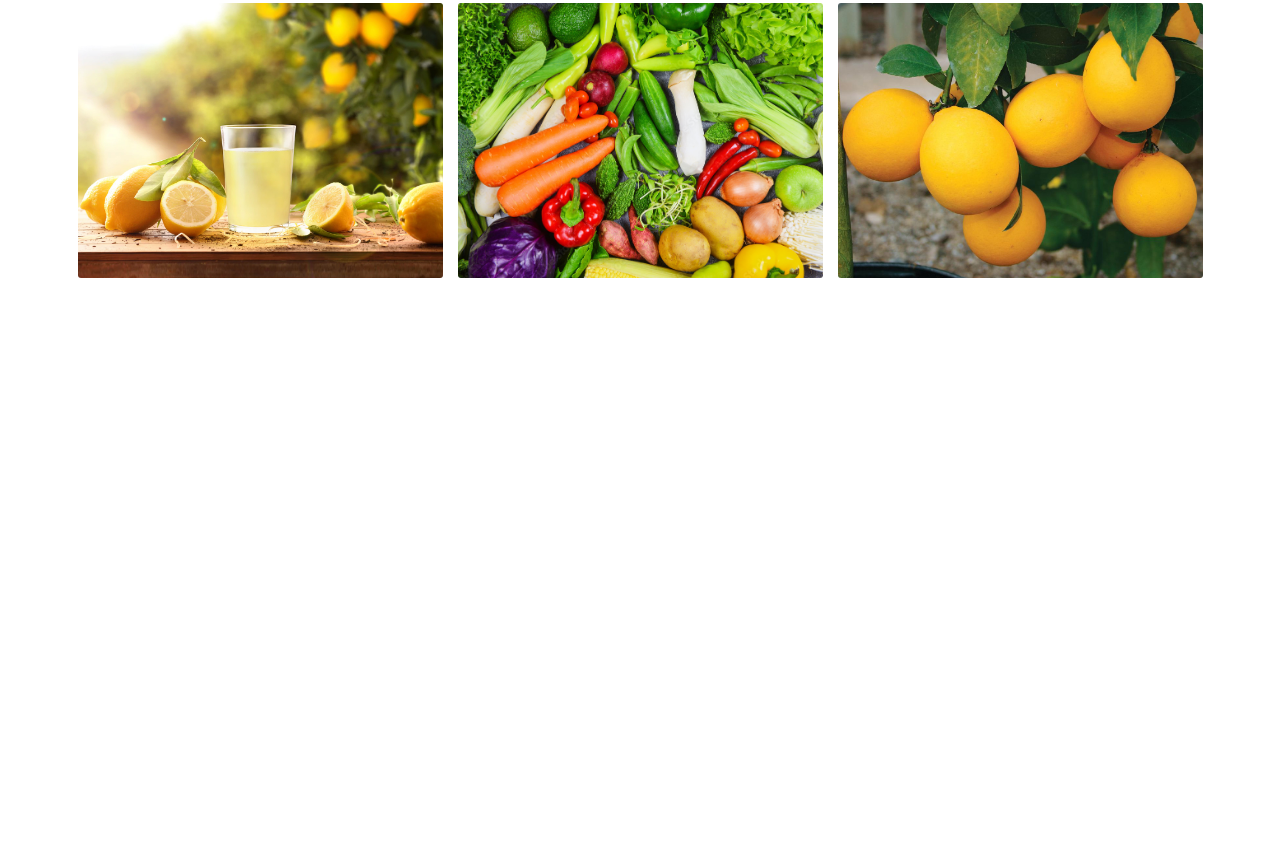
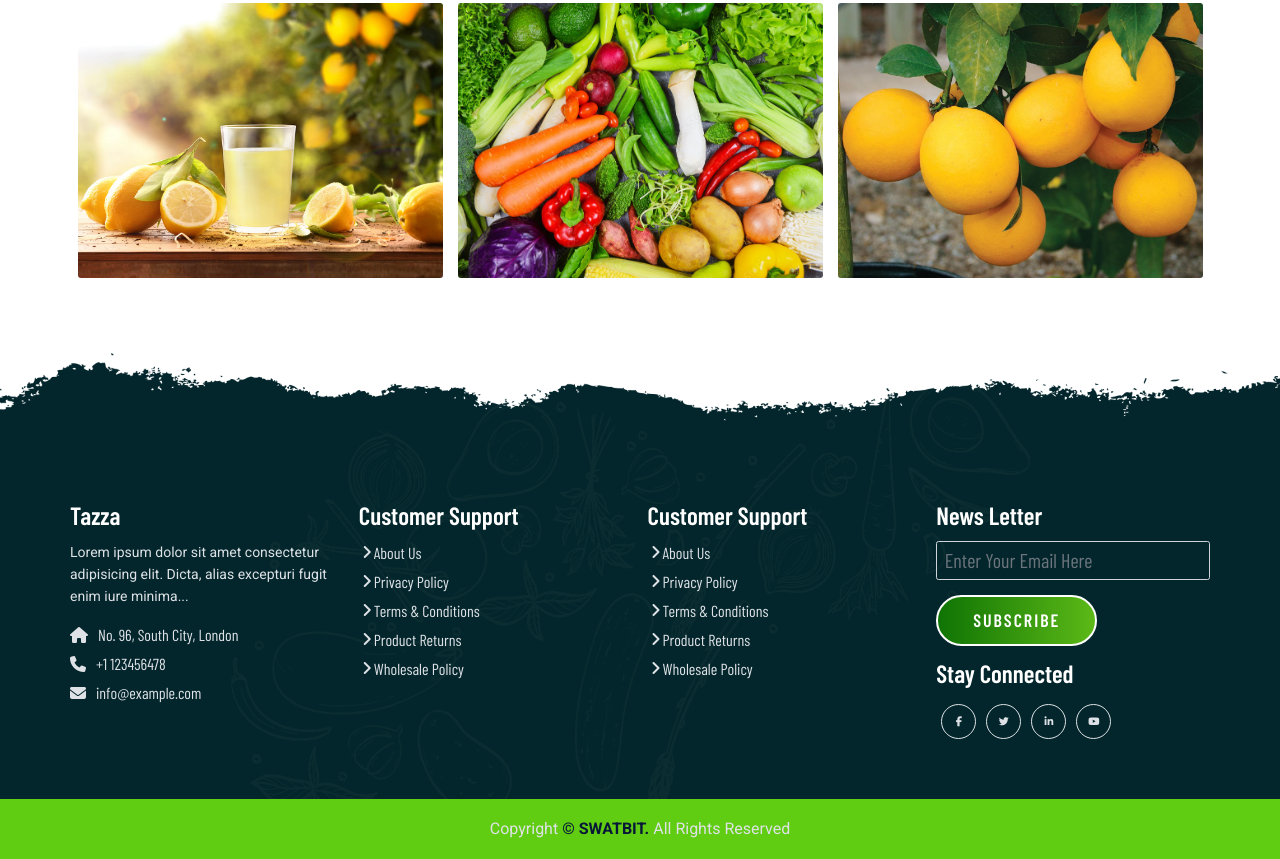
Before and after one commit to SWATBIT/Grocery-Responsive-Website, a plain HTML site: page index.html in a window 1280 px wide. Shown: the part 3740-4599 px from the top of the page. Before the commit the page ends 4083 px from the top, so only its background shows below. Drawn offline with nearby package versions, Linux system fonts and the light colour scheme; a web font is replaced by a local one.

Commit message:
8th Commit

```diff
--- a/css/style.css
+++ b/css/style.css
@@ -478,3 +478,108 @@ section{
 }
 
 /* 8.Footer CSS  */
+
+.footer_wrapper{
+    background: url("../images/footer-bg/footer_bg.png");
+    background-size: cover;
+    background-repeat: no-repeat;
+    background-position: top center;
+    padding-top: 15rem;
+    padding-bottom: 0rem;
+}
+
+.footer_wrapper h5{
+    color: var(--text-white);
+    font-size: 2.5rem;
+    margin-bottom: 1.25rem;
+}
+
+.footer_wrapper ul li{
+    margin-bottom: 0.5rem;
+    list-style: none;
+}
+
+.footer_wrapper .company_details{
+    font-size: 1.4rem;
+}
+
+.footer_wrapper .contact-info li a{
+    color: var(--text-gray);
+    font-size: 1.6rem;
+}
+
+.footer_wrapper .link-widget li a,
+.footer_wrapper p{
+    color: var(--text-gray);
+    font-size: 1.6rem;
+    padding-left: 1.5rem;
+    position: relative;
+    -webkit-transition: all 0.3s ease-out 0s;
+    transition: all 0.3s ease-out 0s;
+}
+
+.footer_wrapper .link-widget li a:before{
+    content: '\f105';
+    font-family: "Font Awesome 5 Free";
+    font-weight: 900;
+    position: absolute;
+    left: 0.3rem;
+    top: 50%;
+    -webkit-transform: translateY(-50%);
+    transform: translateY(-50%);
+}
+
+.footer_wrapper .link-widget li a:hover{
+    margin-left: .625rem;
+    color: var(--secondary-color);
+}
+
+.footer_wrapper .social-network a{
+    width: 3.5rem;
+    height: 3.5rem;
+    line-height: 3.2rem;
+    margin: .5rem;
+    display: inline-block;
+    border: 0.125rem solid var(--text-gray);
+    color: var(--text-gray);
+    text-align: center;
+    border-radius: 100%;
+    -webkit-transition: all 0.3s cubic-bezier(0.645, 0.045, 0.355,1);
+    transition: all 0.3s cubic-bezier(0.645, 0.045, 0.355,1);
+}
+
+.footer_wrapper .social-network a:hover{
+    background-color: var(--secondary-color);
+    border-color: var(--secondary-color);
+    color: var(--text-white);
+    box-shadow: 0 0.625rem .9375rem 0 rgb(0 0 0/10%);
+    transform: translateY(-0.1875rem);
+}
+
+.footer_wrapper .form-control{
+    font-size: 2rem;
+    color: var(--text-white);
+}
+
+.footer_wrapper .form-control:focus{
+    outline: none;
+    box-shadow: none;
+    border-color: var(--secondary-color);
+}
+
+.footer_wrapper .copyright-section{
+    background-color: var(--secondary-color);
+    text-align: center;
+    margin-top: 5rem;
+}
+
+.footer_wrapper .copyright-section p{
+    margin-top: 0;
+    padding: 3rem 0;
+    line-height: 0;
+}
+
+.footer_wrapper .copyright-section a{
+    color: var(--primary-text);
+    font-weight: 600;
+}
--- a/index.html
+++ b/index.html
@@ -467,6 +467,74 @@
 
     <!-- Footer Sedction start -->
 
+    <section class="footer_wrapper mt-3 mb-md-0">
+
+        <!-- Container 1 -->
+        <div class="container px-5 px-lg-0">
+            <div class="row">
+
+                <!-- Column 1 -->
+                <div class="col-lg-3 col-sm-6 mb-5 mb-lg-0">
+                    <h5>Tazza</h5>
+                    <p class="pb-4 ps-0 company_details">Lorem ipsum dolor sit amet consectetur adipisicing elit. Dicta,
+                        alias excepturi fugit enim iure minima...</p>
+                    <div class="contact-info">
+                        <ul class="list-unstyled">
+                            <li><a href="#"><i class="fa fa-home me-3"></i>No. 96, South City, London</a></li>
+                            <li><a href="#"><i class="fa fa-phone me-3"></i>+1 123456478</a></li>
+                            <li><a href="#"><i class="fa fa-envelope me-3"></i>info@example.com</a></li>
+                        </ul>
+                    </div>
+                </div>
+
+                <!-- Column 2 -->
+                <div class="col-lg-3 col-sm-6 mb-5 mb-lg-0">
+                    <h5>Customer Support</h5>
+                    <ul class="link-widget p-0">
+                        <li><a href="#">About Us</a></li>
+                        <li><a href="#">Privacy Policy</a></li>
+                        <li><a href="#">Terms & Conditions</a></li>
+                        <li><a href="#">Product Returns</a></li>
+                        <li><a href="#">Wholesale Policy</a></li>
+                    </ul>
+                </div>
+
+                <!-- Column 3 -->
+                <div class="col-lg-3 col-sm-6 mb-5 mb-lg-0">
+                    <h5>Customer Support</h5>
+                    <ul class="link-widget p-0">
+                        <li><a href="#">About Us</a></li>
+                        <li><a href="#">Privacy Policy</a></li>
+                        <li><a href="#">Terms & Conditions</a></li>
+                        <li><a href="#">Product Returns</a></li>
+                        <li><a href="#">Wholesale Policy</a></li>
+                    </ul>
+                </div>
+
+                <!-- Column 3 -->
+                <div class="col-lg-3 col-sm-6 mb-5 mb-lg-0">
+                    <h5>News Letter</h5>
+                    <div class="form-group mb-4">
+                        <input type="email" class="form-control bg-transparent" placeholder="Enter Your Email Here">
+                        <button type="submit" class="btn main-btn">Subscribe</button>
+                    </div>
+                    <h5>Stay Connected</h5>
+                    <ul class="social-network d-flex align-items-center p-0">
+                        <li><a href="#"><i class="fab fa-facebook-f"></i></a></li>
+                        <li><a href="#"><i class="fab fa-twitter"></i></a></li>
+                        <li><a href="#"><i class="fab fa-linkedin-in"></i></a></li>
+                        <li><a href="#"><i class="fab fa-youtube"></i></a></li>
+                    </ul>
+                </div>
+            </div>
+        </div>
+
+        <!-- Container 2 -->
+        <div class="container-fluid copyright-section">
+            <p>Copyright <a href="#">© SWATBIT.</a> All Rights Reserved</p>
+        </div>
+    </section>
+
     <!-- Footer Section exit -->
 
     <!-- Jquery CDN  -->
```
Also changed, not shown: 1 other file.
